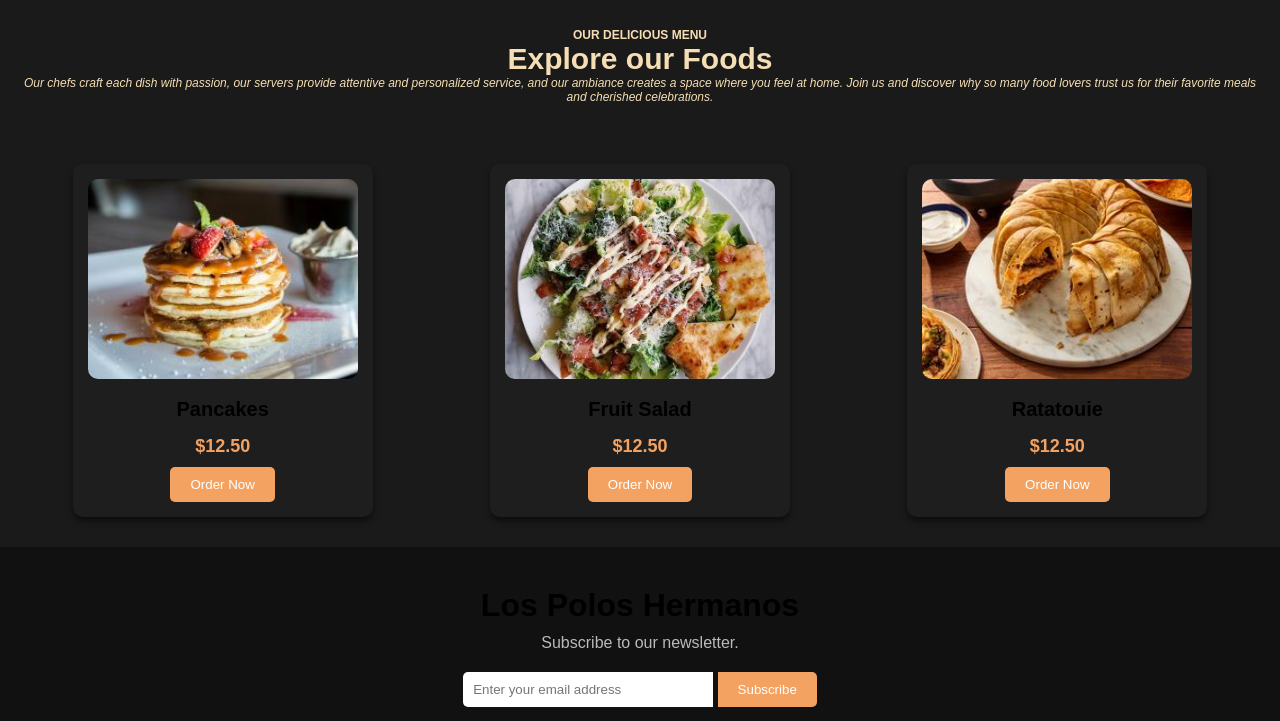
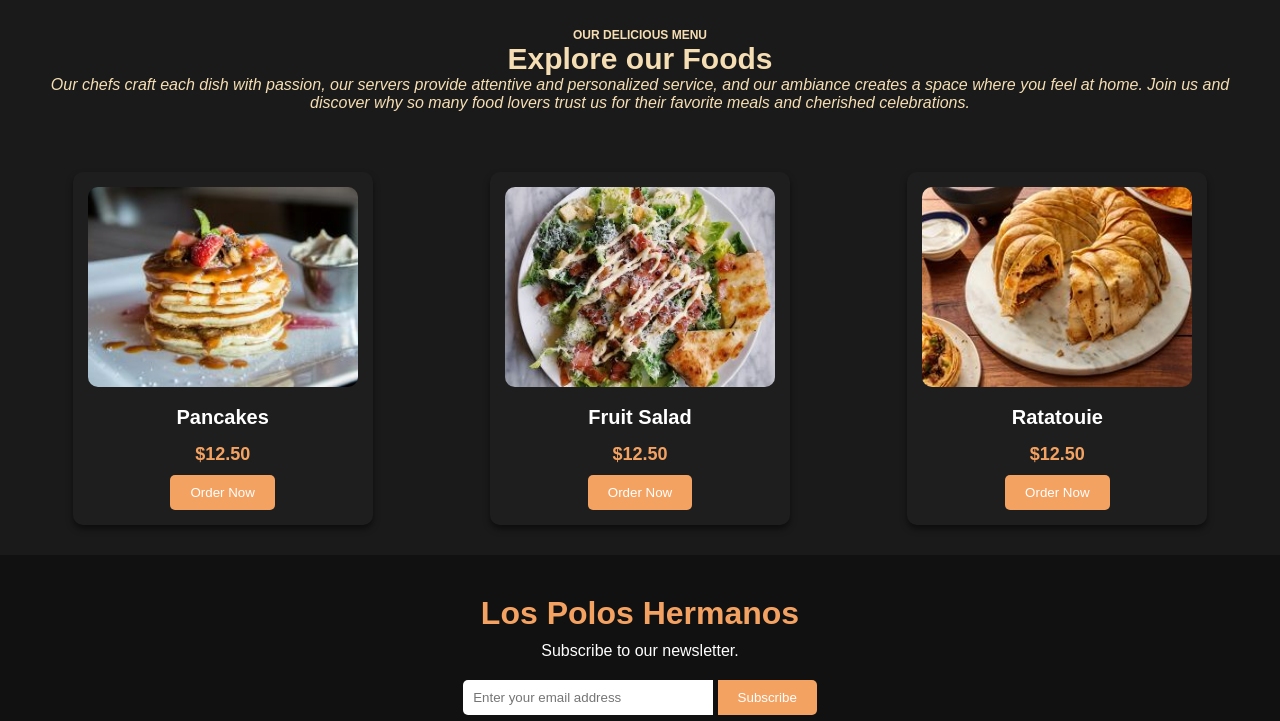
Before and after one commit to CSI-Trainees-25/AryanMishra_2412134_t1, a plain HTML site: page index.html in a window 1280 px wide. Shown: the part 2630-3351 px from the top of the page. Drawn offline with Linux system fonts and the light colour scheme.

Commit message:
Modified

```diff
--- a/index.css
+++ b/index.css
@@ -219,8 +219,9 @@ navbar a:hover {
     font-size: 30px;
 }
 .buddy p {
-    font-size: 12px;
+    font-size: 16px;
     font-style: italic;
+    line-break: auto;
 }
 .food-card {
     background-color: #1e1e1e;
@@ -244,6 +245,7 @@ navbar a:hover {
 .food-card h3 {
     font-size: 20px;
     margin: 15px 0;
+    color:white
 }
 .price {
     margin: 10px 0;
@@ -252,11 +254,6 @@ navbar a:hover {
     color: var(--primary-color);
     font-weight: bold;
     font-size: 18px;
-}
-.old-price {
-    text-decoration: line-through;
-    color: #777;
-    font-size: 14px;
 }
 button {
     background-color: var(--primary-color);
@@ -282,9 +279,10 @@ button:hover {
 .footer-branding h2 {
     font-size: 2rem;
     margin-bottom: 10px;
+    color: var(--primary-color);
 }
 .footer-branding p {
-    color: var(--secondary-color);
+    color: white;
     margin-bottom: 20px;
 }
 .footer-subscribe {
```
